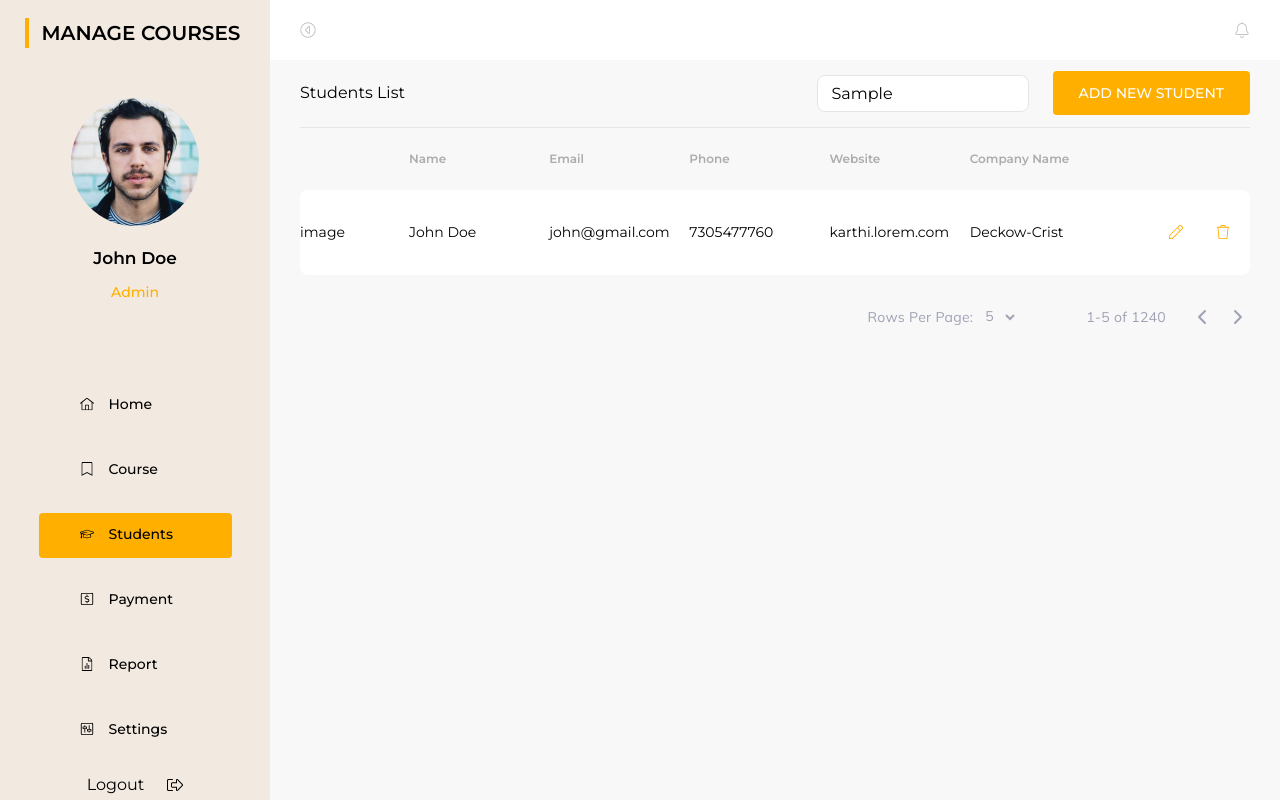
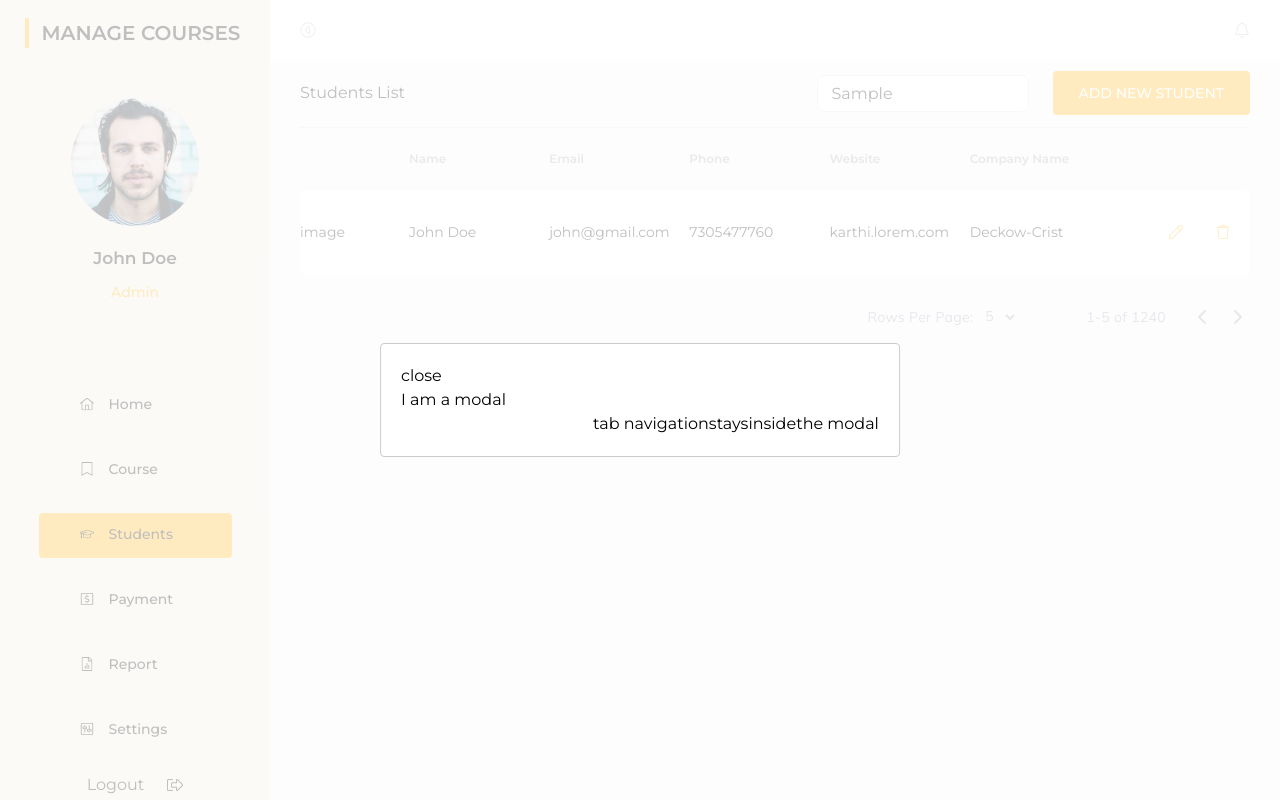
Before and after one commit to mertcancet/dumy-user, a Next.js app: page /dashboard/students in a window 1280 px wide. Both pictures are taken after typing "Sample" into the empty fields and a click on the button "ADD NEW STUDENT". Built offline with nearby package versions, Linux system fonts and the light colour scheme.

Commit message:
add modal

```diff
--- a/package.json
+++ b/package.json
@@ -19,10 +19,12 @@
     "next": "13.4.7",
     "react": "18.2.0",
     "react-dom": "18.2.0",
+    "react-modal": "^3.16.1",
     "typescript": "5.1.5"
   },
   "devDependencies": {
     "@svgr/cli": "^8.0.1",
+    "@types/react-modal": "^3.16.0",
     "@typescript-eslint/eslint-plugin": "^5.60.1",
     "eslint-config-prettier": "^8.8.0",
     "eslint-plugin-prettier": "^4.2.1",
--- a/src/components/ui/dashboard-header/index.tsx
+++ b/src/components/ui/dashboard-header/index.tsx
@@ -1,16 +1,50 @@
 import React from 'react';
+import Modal from 'react-modal';
 
 import styles from './styles.module.css';
 
+const customStyles = {
+  content: {
+    top: '50%',
+    left: '50%',
+    right: 'auto',
+    bottom: 'auto',
+    marginRight: '-50%',
+    transform: 'translate(-50%, -50%)',
+  },
+};
+
 const DashboardHeader = () => {
+  const [modalIsOpen, setIsOpen] = React.useState(false);
+
   return (
-    <div className={styles.container}>
-      <div className={styles.title}>Students List</div>
-      <div className={styles.action}>
-        <input placeholder="Search..." className={styles.search} />
-        <button className={styles.add}>ADD NEW STUDENT</button>
+    <>
+      <div className={styles.container}>
+        <div className={styles.title}>Students List</div>
+        <div className={styles.action}>
+          <input placeholder="Search..." className={styles.search} />
+          <button className={styles.add} onClick={() => setIsOpen(true)}>
+            ADD NEW STUDENT
+          </button>
+        </div>
       </div>
-    </div>
+      <Modal
+        isOpen={modalIsOpen}
+        onRequestClose={() => setIsOpen(false)}
+        style={customStyles}
+        contentLabel="Example Modal"
+      >
+        <button onClick={() => setIsOpen(false)}>close</button>
+        <div>I am a modal</div>
+        <form>
+          <input />
+          <button>tab navigation</button>
+          <button>stays</button>
+          <button>inside</button>
+          <button>the modal</button>
+        </form>
+      </Modal>
+    </>
   );
 };
 
```
Also changed, not shown: 1 other file (tests, documents, lock files or other folders).
